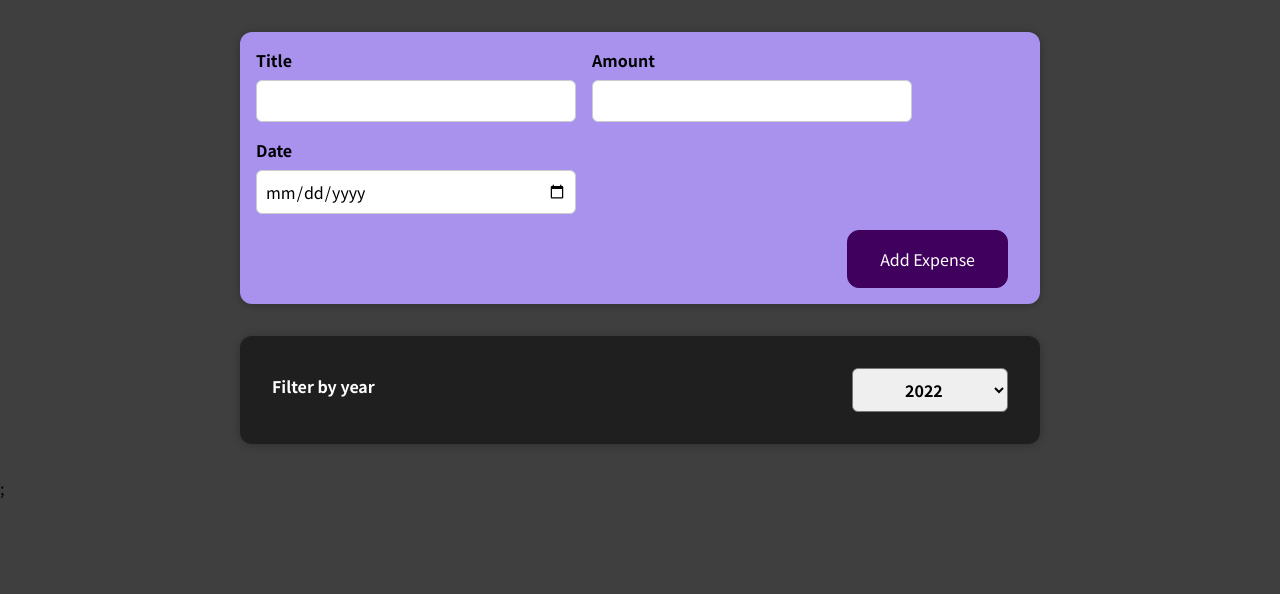
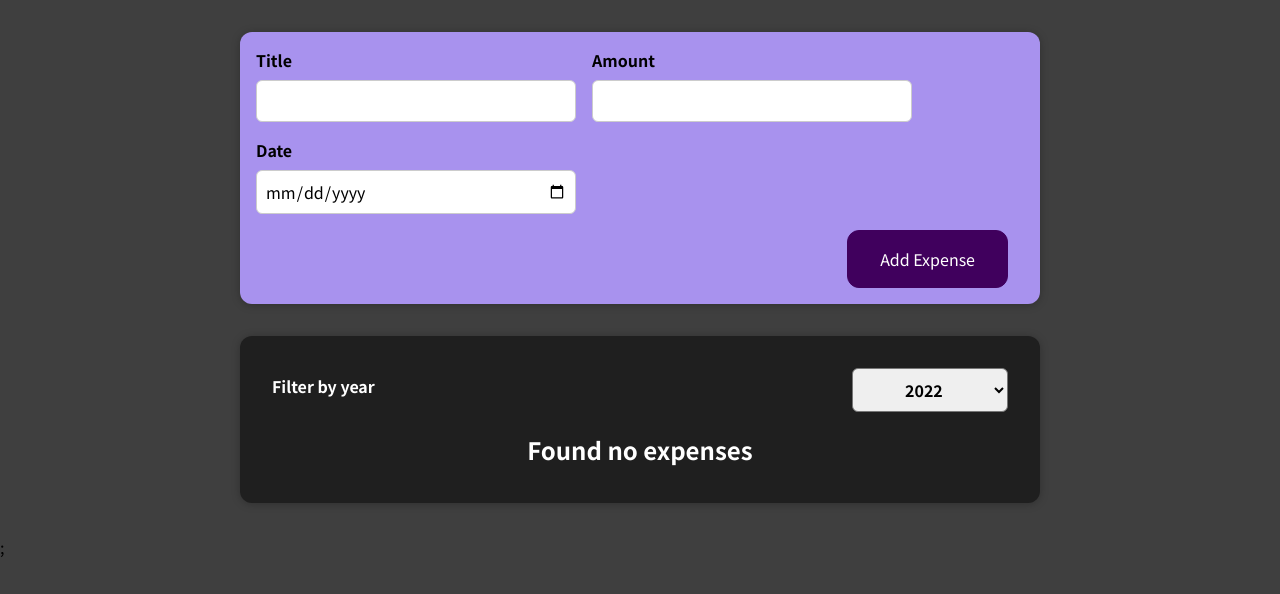
Before and after one commit to chebihiF/expenses-app-Suptech, a React (Create React App) app: page / in a window 1280 px wide. Shown: the top 594 px of the page. Built offline with nearby package versions, Linux system fonts and the light colour scheme.

Commit message:
add expensesList compnent

```diff
--- a/src/components/Expenses/Expenses.js
+++ b/src/components/Expenses/Expenses.js
@@ -4,6 +4,7 @@
 import ExpenseItem from "./ExpenseItem";
 import "./Expenses.css";
 import ExpensesFilter from "./ExpensesFilter";
+import ExpensesList from "./ExpensesList";
 
 const Expenses = ({ expenses }) => {
   const [filteredYear, setFiltredYear] = useState("2022");
@@ -20,14 +21,7 @@
     <>
       <Card className="expenses">
         <ExpensesFilter onChangeFilter={filterChangeHandler} />
-        {filteredExpenses.map((expense) => (
-          <ExpenseItem
-            key={expense.id}
-            title={expense.title}
-            amount={expense.amount}
-            date={expense.date}
-          />
-        ))}
+        <ExpensesList expensesContent={filteredExpenses} />
       </Card>
     </>
   );
--- /dev/null
+++ b/src/components/Expenses/ExpensesList.css
@@ -0,0 +1,11 @@
+/** @format */
+
+.expenses-list {
+  list-style: none;
+  padding: 0;
+}
+
+.expenses-list__fallback {
+  color: white;
+  text-align: center;
+}
--- /dev/null
+++ b/src/components/Expenses/ExpensesList.js
@@ -0,0 +1,24 @@
+/** @format */
+
+import ExpenseItem from "./ExpenseItem";
+import "./ExpensesList.css";
+
+const ExpensesList = ({ expensesContent }) => {
+  if (expensesContent.length === 0)
+    return <h2 className="expenses-list__fallback">Found no expenses</h2>;
+
+  return (
+    <ul className="expenses-list">
+      {expensesContent.map((expense) => (
+        <ExpenseItem
+          key={expense.id}
+          title={expense.title}
+          amount={expense.amount}
+          date={expense.date}
+        />
+      ))}
+    </ul>
+  );
+};
+
+export default ExpensesList;
```
